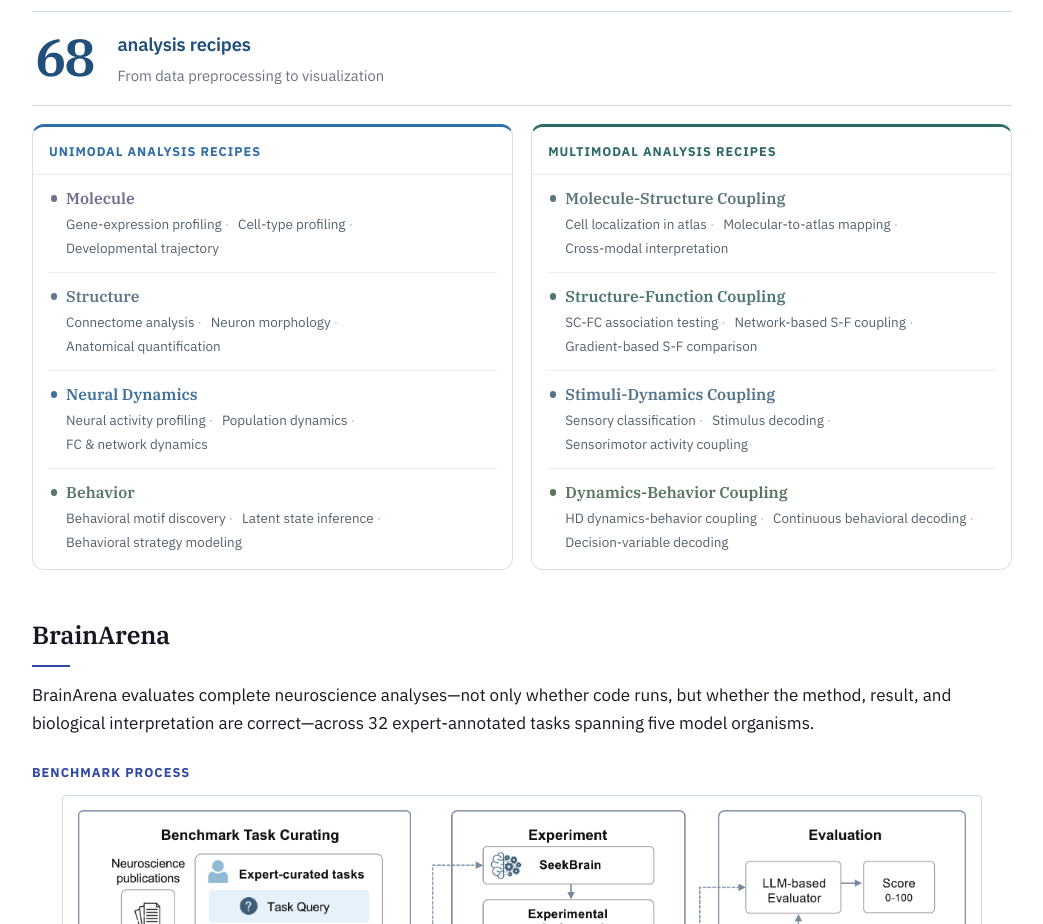
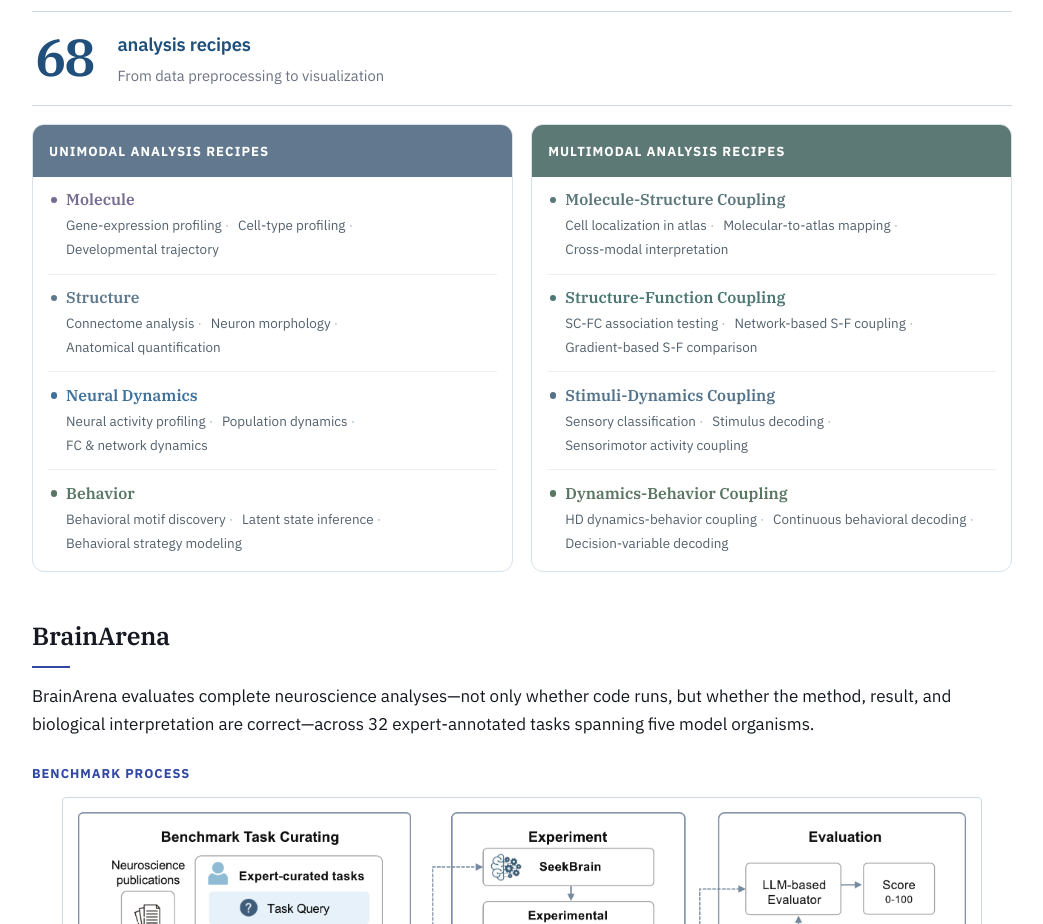
Before and after one commit to AI4NeuroLab/SeekBrain-page, a React (Vite) app: page / in a window 1280 px wide. Shown: the part 2320-3244 px from the top of the page, without its empty margins (118-1161 px from the left). Built offline with nearby package versions, Linux system fonts and the light colour scheme.

Commit message:
Update repertoire column header styles and list backgrounds

```diff
--- a/src/styles.css
+++ b/src/styles.css
@@ -860,36 +860,34 @@ section > p:last-child {
 .repertoire-column.tone-uni {
   background: #fff;
   border: 1px solid #d8e1e8;
-  border-top: 3px solid var(--rep-uni);
 }
 
 .repertoire-column.tone-multi {
   background: #fff;
   border: 1px solid #d8e1e8;
-  border-top: 3px solid var(--rep-multi);
 }
 
 .repertoire-column > h3 {
   align-items: center;
-  background: #fff;
-  border-bottom: 1px solid #e5eaee;
   display: flex;
   font-family: "IBM Plex Sans", "Helvetica Neue", Arial, sans-serif;
-  font-size: 0.79rem;
+  font-size: 0.82rem;
   font-weight: 700;
   letter-spacing: 0.08em;
   margin: 0;
-  min-height: 3rem;
-  padding: 0.75rem 1rem 0.7rem;
+  min-height: 3.2rem;
+  padding: 0.8rem 1rem 0.75rem;
   text-transform: uppercase;
 }
 
 .repertoire-column.tone-uni > h3 {
-  color: var(--rep-uni);
+  background: #61788e;
+  color: #fff;
 }
 
 .repertoire-column.tone-multi > h3 {
-  color: var(--rep-multi);
+  background: #5d7975;
+  color: #fff;
 }
 
 .repertoire-column ul {
@@ -903,7 +901,7 @@ section > p:last-child {
 }
 
 .repertoire-column li {
-  background: #fff;
+  background: transparent;
   border: 0;
   border-bottom: 1px solid #edf0f2;
   border-radius: 0;
```
